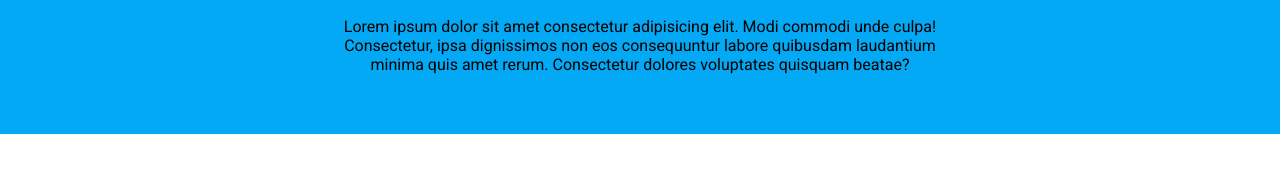
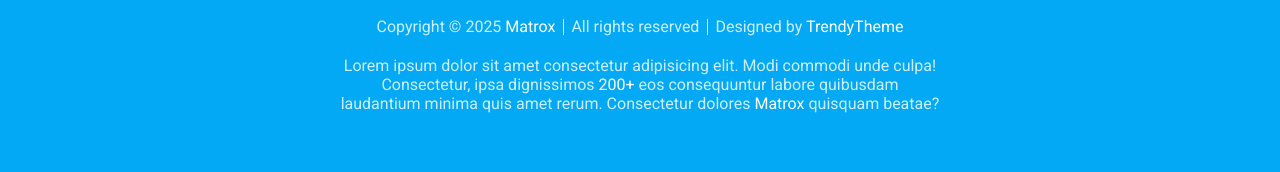
Before and after one commit to RokasIme/54-grupe-coming-soon, a website: page index.html in a window 1280 px wide. Shown: the part 1328-1500 px from the top of the page. Before the commit the page ends 1462 px from the top, so only its background shows below. Drawn offline with Linux system fonts and the light colour scheme; a web font is replaced by a local one.

Commit message:
soon footer

```diff
--- a/css/base/layout.css
+++ b/css/base/layout.css
@@ -47,7 +47,7 @@
     width: 400px;
     flex-direction: column;
   }
-  .container .left-column,
+  .container .column,
   .container .right-column {
     width: 100%;
   }
--- a/css/base/main.css
+++ b/css/base/main.css
@@ -48,3 +48,51 @@ body {
   background-size: cover;
   justify-content: center;
 }
+
+footer {
+  color: #fffc;
+}
+footer a {
+  color: #fff;
+  text-decoration: none;
+}
+
+footer a:hover {
+  text-decoration: underline;
+}
+
+.trio {
+  display: flex;
+  gap: 1rem;
+  justify-content: center;
+  align-items: center;
+}
+.trio > p {
+  position: relative;
+}
+.trio > p::after {
+  content: "";
+  display: block;
+  width: 0.1rem;
+  height: 1em;
+  background-color: #fff;
+  margin-left: 0.7rem;
+  position: absolute;
+  top: 50%;
+  transform: translateY(-50%);
+  right: -0.55rem;
+}
+
+.trio > p:last-child::after {
+  display: none;
+}
+
+@media (max-width: 700px) {
+  .trio {
+    flex-direction: column;
+  }
+
+  .trio > p::after {
+    display: none;
+  }
+}
--- a/css/components/clock.css
+++ b/css/components/clock.css
@@ -1,15 +1,16 @@
 .clock {
   display: flex;
-  gap: 1rem;
+  gap: 1rem 0;
   width: 100%;
   color: #fff;
+  flex-wrap: wrap;
 }
 
 .clock > .time {
   display: flex;
   flex-direction: column;
   gap: 0.2rem;
-  width: 100%;
+  width: 25%;
   text-align: center;
 }
 
@@ -22,3 +23,14 @@
   font-size: 1rem;
   text-transform: uppercase;
 }
+
+@media (max-width: 700px) {
+  .clock > .time {
+    width: 50%;
+  }
+  @media (max-width: 500px) {
+    .clock > .time {
+      width: 100%;
+    }
+  }
+}
--- a/index.html
+++ b/index.html
@@ -113,11 +113,16 @@
     <footer class="container bg-blue">
       <div class="row-short">
         <img class="logo" src="./img/logo-white.png" alt="Logo white" />
+        <div class="trio">
+          <p>Copyright &copy; 2025 <a href="#">Matrox</a></p>
+          <p>All rights reserved</p>
+          <p>Designed by <a href="#">TrendyTheme</a></p>
+        </div>
         <p class="center">
           Lorem ipsum dolor sit amet consectetur adipisicing elit. Modi commodi
-          unde culpa! Consectetur, ipsa dignissimos non eos consequuntur labore
-          quibusdam laudantium minima quis amet rerum. Consectetur dolores
-          voluptates quisquam beatae?
+          unde culpa! Consectetur, ipsa dignissimos <a href="#">200+</a> eos
+          consequuntur labore quibusdam laudantium minima quis amet rerum.
+          Consectetur dolores <a href="#">Matrox</a> quisquam beatae?
         </p>
       </div>
     </footer>
```
